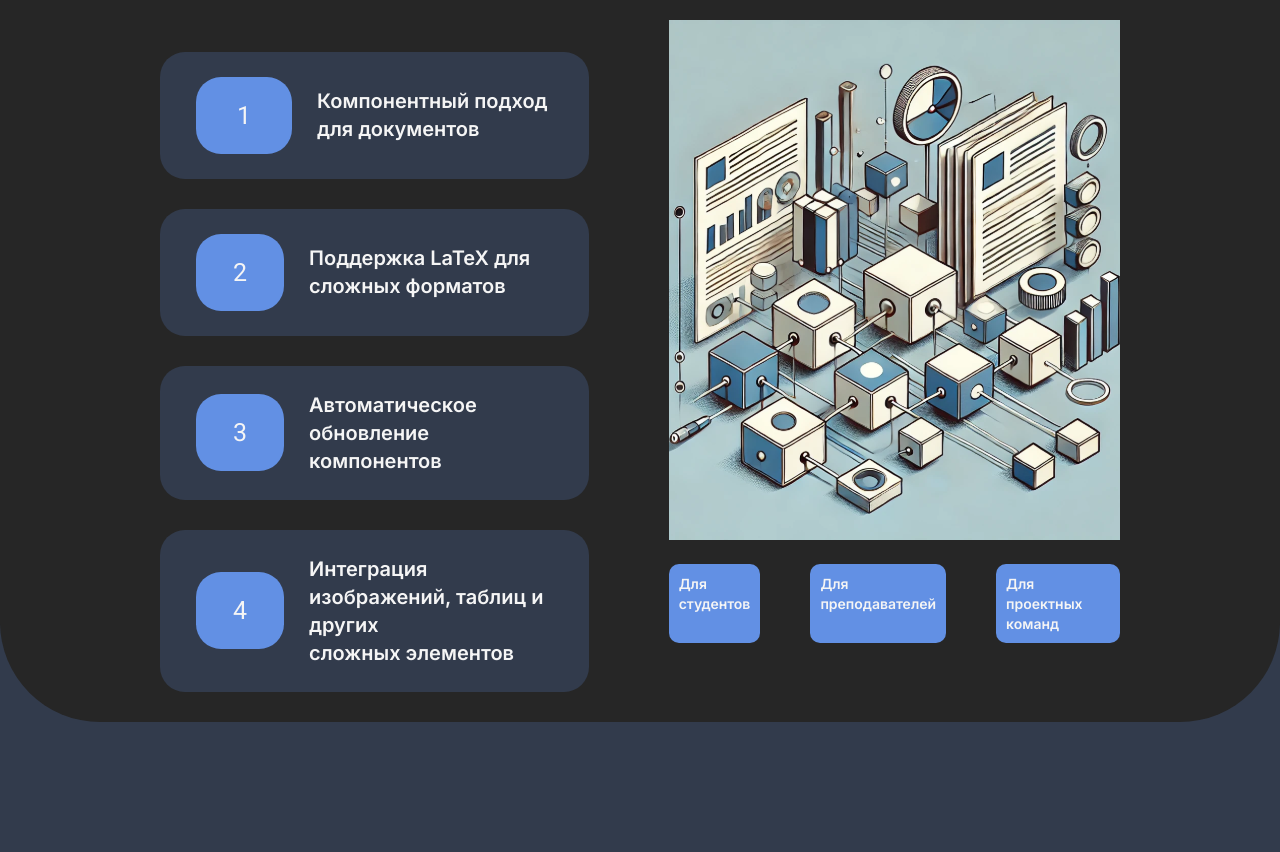
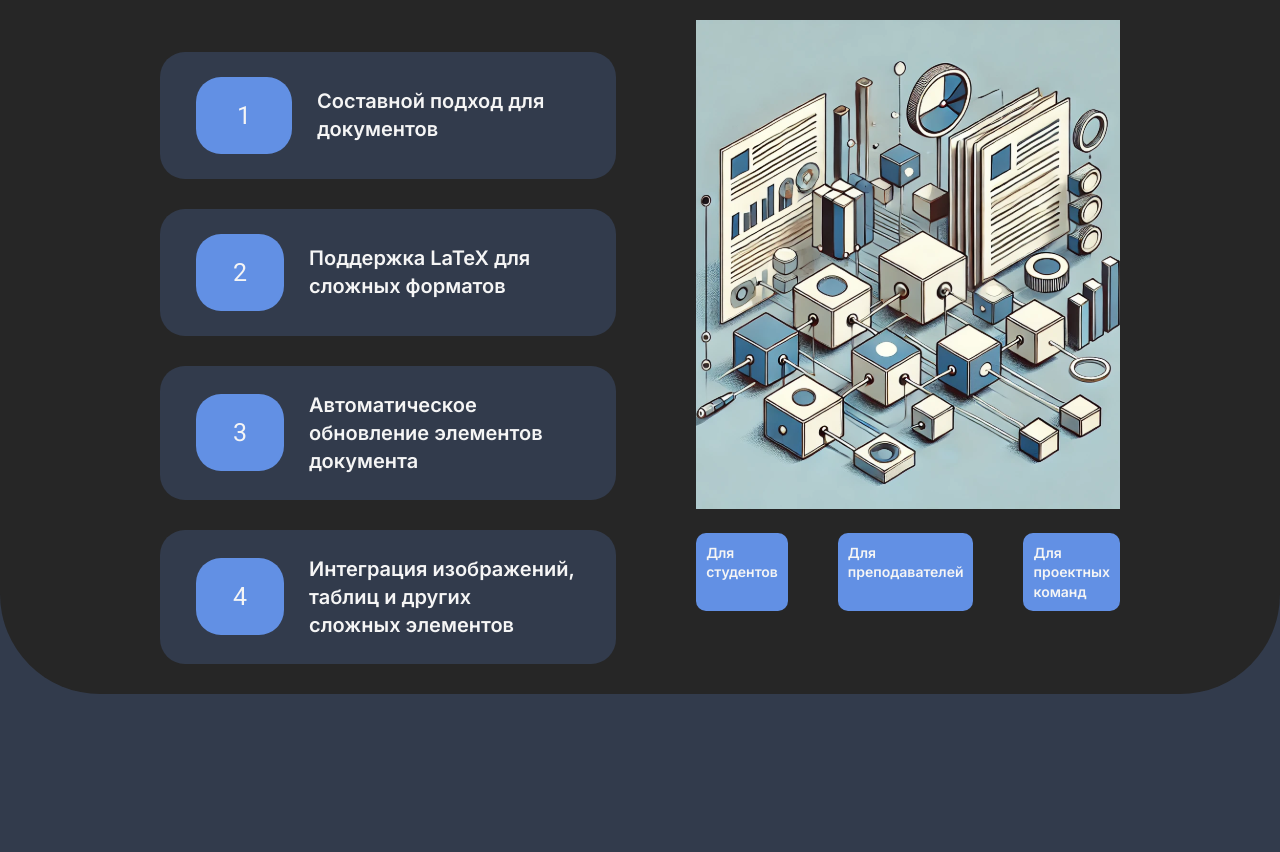
Before and after one commit to nikitakuvsh/gostdock_landing, a React (Create React App) app: page / in a window 1280 px wide. Shown: the part 1154-2006 px from the top of the page. Built offline with nearby package versions, Linux system fonts and the light colour scheme.

Commit message:
rename functional blocks

```diff
--- a/src/components/Functional/Functional.jsx
+++ b/src/components/Functional/Functional.jsx
@@ -9,7 +9,7 @@ export default function Functional(){
                 <div className='functional__list'>
                     <div className='functional__list-item'>
                         <span className='functional__list-number number--fix'>1</span>
-                        <span className='functional__list-text'>Компонентный подход для документов</span>
+                        <span className='functional__list-text'>Составной подход для документов</span>
                     </div>
                     <div className='functional__list-item'>
                         <span className='functional__list-number'>2</span>
@@ -17,7 +17,7 @@ export default function Functional(){
                     </div>
                     <div className='functional__list-item'>
                         <span className='functional__list-number'>3</span>
-                        <span className='functional__list-text'>Автоматическое обновление компонентов</span>
+                        <span className='functional__list-text'>Автоматическое обновление элементов документа</span>
                     </div>
                     <div className='functional__list-item'>
                         <span className='functional__list-number'>4</span>
```
